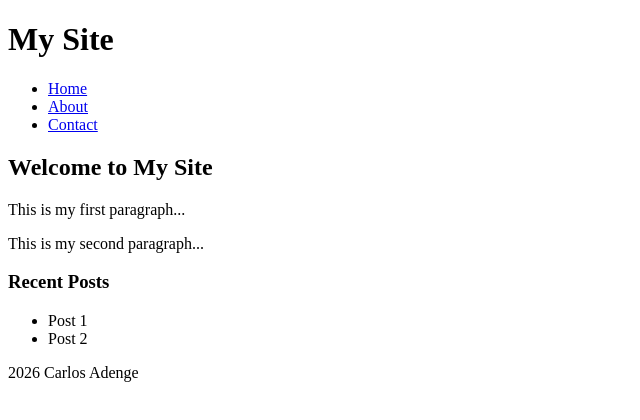
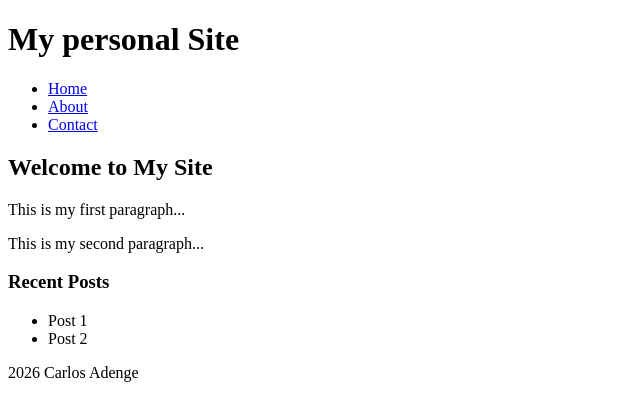
Before and after one commit to carlosadenge/iyf-s12-week-01-carlosadenge, a plain HTML site: page semantic-conversion.html in a window 1280 px wide. Shown: the whole page, without its empty margins (0-640 px from the left). Drawn offline with Linux system fonts and the light colour scheme.

Commit message:
Update semantic-conversion.html

```diff
--- a/semantic-conversion.html
+++ b/semantic-conversion.html
@@ -8,7 +8,7 @@
 <body>
 
     <header>
-        <h1>My Site</h1>
+        <h1>My personal Site</h1>
         <nav>
             <ul>
                 <li><a href="#">Home</a></li>
```
